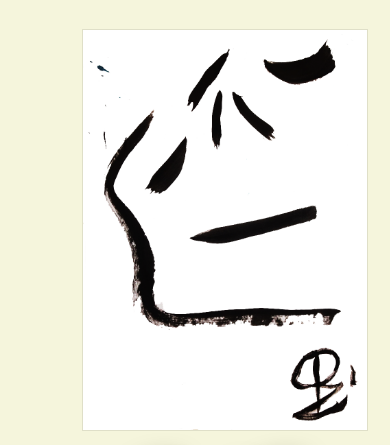
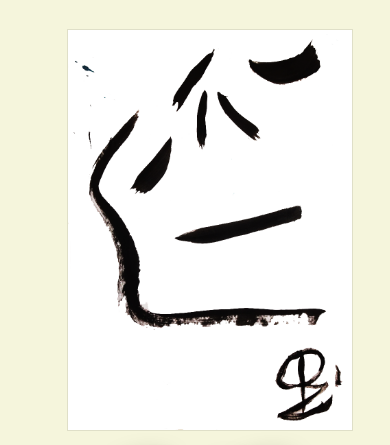
Before and after one commit to BMValero/DVPGallery, a website: page index.html in a window 390 px wide. Shown: the part 116-561 px from the top of the page. Drawn offline with nearby package versions, Linux system fonts and the light colour scheme; files whose address does not match are found by name; a web font is replaced by a local one.

Commit message:
corrigiendo posicion

```diff
--- a/style.css
+++ b/style.css
@@ -281,7 +281,7 @@ a{
         width:300px;
         display:grid;
         justify-items: center;
-        left:75px;
+        left:60px;
         margin-bottom: 70px;
     }
 
```
